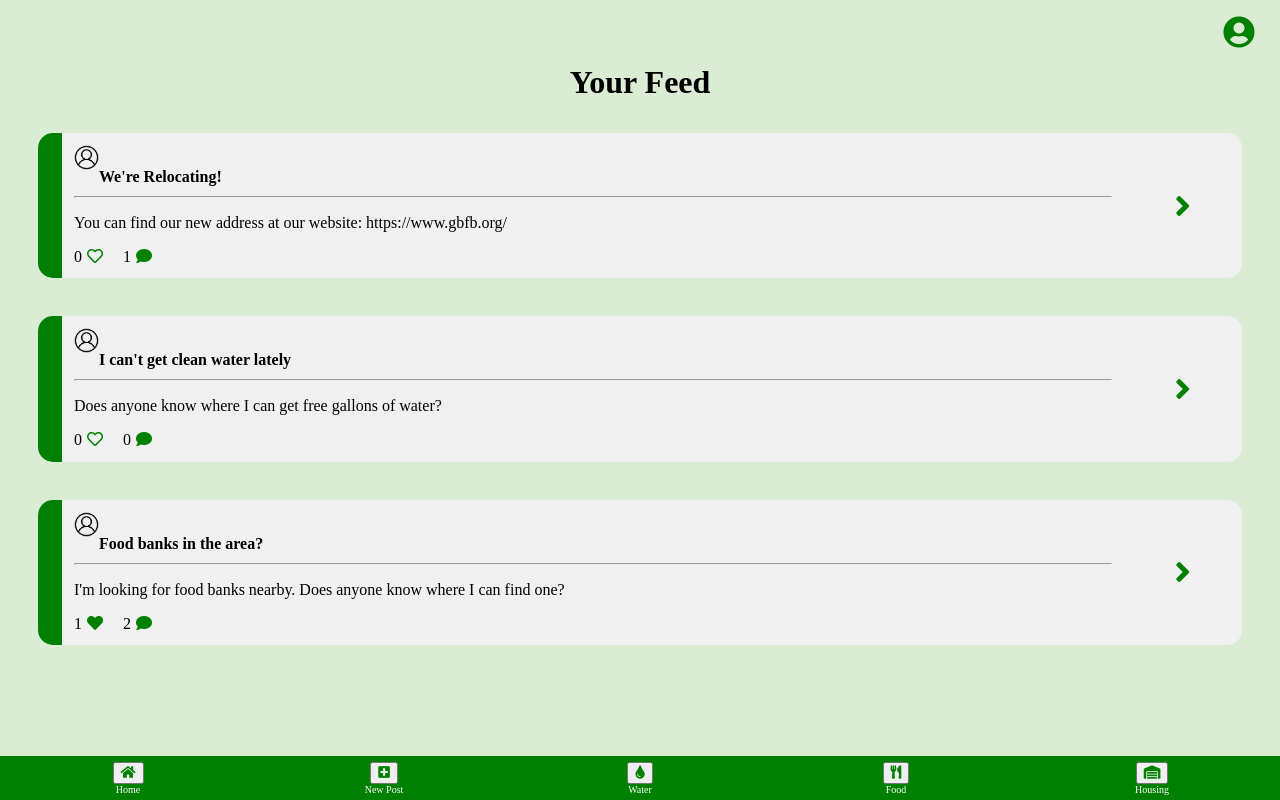
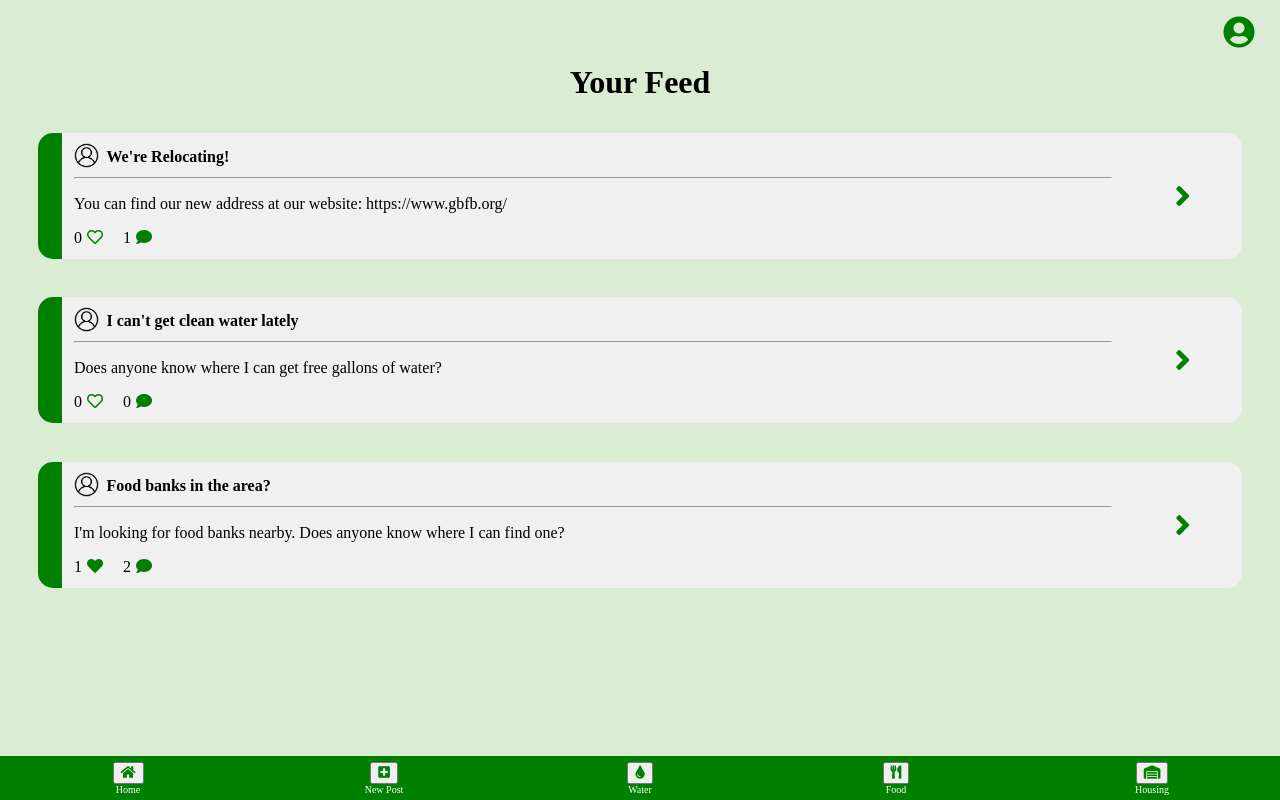
Before and after one commit to fdznoriega/bcwebdev-3, a React (Create React App) app: page / in a window 1280 px wide. Built offline with nearby package versions, Linux system fonts and the light colour scheme; a web font is replaced by a local one.

Commit message:
Added style changes to post preview

```diff
--- a/src/components/PostPreview.module.css
+++ b/src/components/PostPreview.module.css
@@ -37,18 +37,14 @@ span {
   height: 25px;
 }
 
-.title {
-  display: inline;
-  margin-left: 10px;
-}
-
 .title_text {
   margin: 0;
   margin-top: 5px;
+  margin-left: 7.5px;
 }
 
 .title_divide {
-  margin: 10px 0 5px;
+  margin: 5px 0;
 }
 
 .like_info, .comment_info {
@@ -69,7 +65,8 @@ span {
 .content_flex_item {
   flex-basis: 88%;
   text-align: left;
-  padding: 1%
+  padding: 1%;
+  padding-top: 10px;
 }
 
 .expand_flex_item {
```
